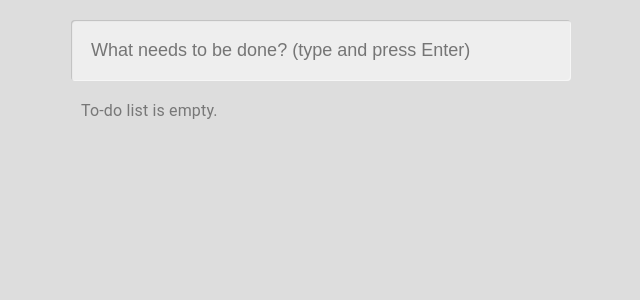
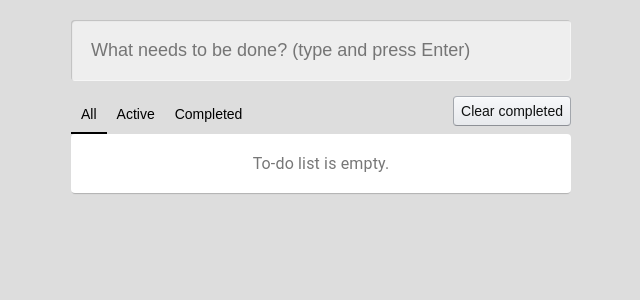
Before and after one commit to bytekot/todos, a React (Vite) app: page / in a window 1280 px wide. Shown: the top 300 px of the page, without its empty margins (319-959 px from the left). Built offline with nearby package versions, Linux system fonts and the light colour scheme.

Commit message:
Rename task name to description, improve empty text

```diff
--- a/src/components/task-filter/container.tsx
+++ b/src/components/task-filter/container.tsx
@@ -8,9 +8,7 @@ interface TaskFilterContainerProps {
 }
 
 export const TaskFilterContainer = (props: TaskFilterContainerProps) => {
-    const { tasks, removeCompleted } = useTasks()
+    const { removeCompleted } = useTasks()
 
-    return (
-        tasks.length > 0 && <TaskFilter onClearButtonClick={removeCompleted} {...props} />
-    )
+    return <TaskFilter onClearButtonClick={removeCompleted} {...props} />
 }
--- a/src/components/task-filter/styles.module.scss
+++ b/src/components/task-filter/styles.module.scss
@@ -20,10 +20,9 @@
     box-sizing: border-box;
     color: #0f1111;
     height: 30px;
-    font-size: 13px;
+    font-size: 14px;
     padding: 0 7px;
     float: right;
-    margin-top: 5px;
 }
 .clearBtn:hover {
     background-image: none;
--- a/src/components/task/component.tsx
+++ b/src/components/task/component.tsx
@@ -6,7 +6,7 @@ export interface TaskProps extends TaskInterface {
     onClick: (id: number) => void
 }
 
-export const Task = ({ id, name, completed, onClick }: TaskProps) => {
+export const Task = ({ id, description, completed, onClick }: TaskProps) => {
     return (
         <div
             className={classNames(styles.task, {
@@ -14,7 +14,7 @@ export const Task = ({ id, name, completed, onClick }: TaskProps) => {
             })}
             onClick={() => onClick(id)}
         >
-            {name}
+            {description}
         </div>
     )
 }
--- a/src/components/tasks/component.tsx
+++ b/src/components/tasks/component.tsx
@@ -11,20 +11,26 @@ export interface TasksProps {
 }
 
 export const Tasks = ({ className, tasks, onClick, completedShown }: TasksProps) => {
+    let displayedTasks = tasks
+
+    if (completedShown !== null) {
+        displayedTasks = tasks.filter(task => task.completed === completedShown)
+    }
+
     return (
         <div className={classNames(styles.tasks, className)}>
-            {
-                tasks
-                    .filter(task => completedShown === null || task.completed === completedShown)
-                    .map(({ id, name, completed }) =>
+            {displayedTasks.length > 0
+                ? tasks
+                    .map(({ id, description, completed }) =>
                         <Task
                             key={id}
                             id={id}
-                            name={name}
+                            description={description}
                             completed={completed}
                             onClick={onClick}
                         />
                     )
+                : <div className={styles.emptyText}>To-do list is empty.</div>
             }
         </div>
     )
--- a/src/components/tasks/container.tsx
+++ b/src/components/tasks/container.tsx
@@ -1,6 +1,5 @@
 import { useTasks } from '../../hooks'
 import { Tasks } from './component'
-import styles from './styles.module.scss'
 
 interface TasksContainerProps {
     completedShown: boolean | null
@@ -10,9 +9,5 @@ interface TasksContainerProps {
 export const TasksContainer = (props: TasksContainerProps) => {
     const { tasks, toggleCompleted } = useTasks()
 
-    return (
-        tasks.length > 0
-            ? <Tasks tasks={tasks} onClick={toggleCompleted} {...props} />
-            : <div className={styles.emptyText}>To-do list is empty.</div>
-    )
+    return <Tasks tasks={tasks} onClick={toggleCompleted} {...props} />
 }
--- a/src/components/tasks/styles.module.scss
+++ b/src/components/tasks/styles.module.scss
@@ -6,5 +6,6 @@
 
 .emptyText {
     color: #777;
+    text-align: center;
     padding: 20px 10px;
 }
--- a/src/components/text-field/container.tsx
+++ b/src/components/text-field/container.tsx
@@ -9,20 +9,22 @@ interface TextFieldContanerProps {
 
 export const TextFieldContaner = (props: TextFieldContanerProps) => {
     const { addTask } = useTasks()
-    const [ taskName, setTaskName ] = useState<string>('')
+    const [ description, setDescription ] = useState<string>('')
 
     function onKeyDown (event: React.KeyboardEvent) {
-        if (event.key === 'Enter') {
-            addTask(taskName)
-            setTaskName('')
+        if (description && event.key === 'Enter') {
+            event.preventDefault()
+
+            addTask(description)
+            setDescription('')
         }
     }
 
     return (
         <TextField
-            value={taskName}
+            value={description}
             onKeyDown={onKeyDown}
-            onChange={(event: React.ChangeEvent<HTMLInputElement>) => setTaskName(event.target.value)}
+            onChange={(event: React.ChangeEvent<HTMLInputElement>) => setDescription(event.target.value)}
             {...props}
         />
     )
--- a/src/context.tsx
+++ b/src/context.tsx
@@ -3,7 +3,7 @@ import { Task } from './types'
 
 interface TaskContextValue {
     tasks: Task[]
-    addTask: (taskName: string) => void
+    addTask: (description: string) => void
     toggleCompleted: (id: number) => void
     removeCompleted: () => void
 }
@@ -20,12 +20,12 @@ export const TaskContext = createContext<TaskContextValue>(taskContextDefaultVal
 export function TaskProvider ({ children }: { children: React.ReactNode }) {
     const [ tasks, setTasks ] = useState<Task[]>([])
 
-    const addTask = (taskName: string) => {
+    const addTask = (description: string) => {
         setTasks([
             ...tasks,
             {
                 id: tasks.length,
-                name: taskName,
+                description: description,
                 completed: false,
             },
         ])
--- a/src/main.tsx
+++ b/src/main.tsx
@@ -1,6 +1,6 @@
 import { StrictMode } from 'react'
 import { createRoot } from 'react-dom/client'
-import App from './app.tsx'
+import App from './App.tsx'
 import './index.scss'
 
 createRoot(document.getElementById('root')!).render(
--- a/src/types.ts
+++ b/src/types.ts
@@ -1,5 +1,5 @@
 export interface Task {
     id: number
-    name: string
+    description: string
     completed: boolean
 }
```
Also changed, not shown: src/App.tsx (renamed from src/app.tsx).
